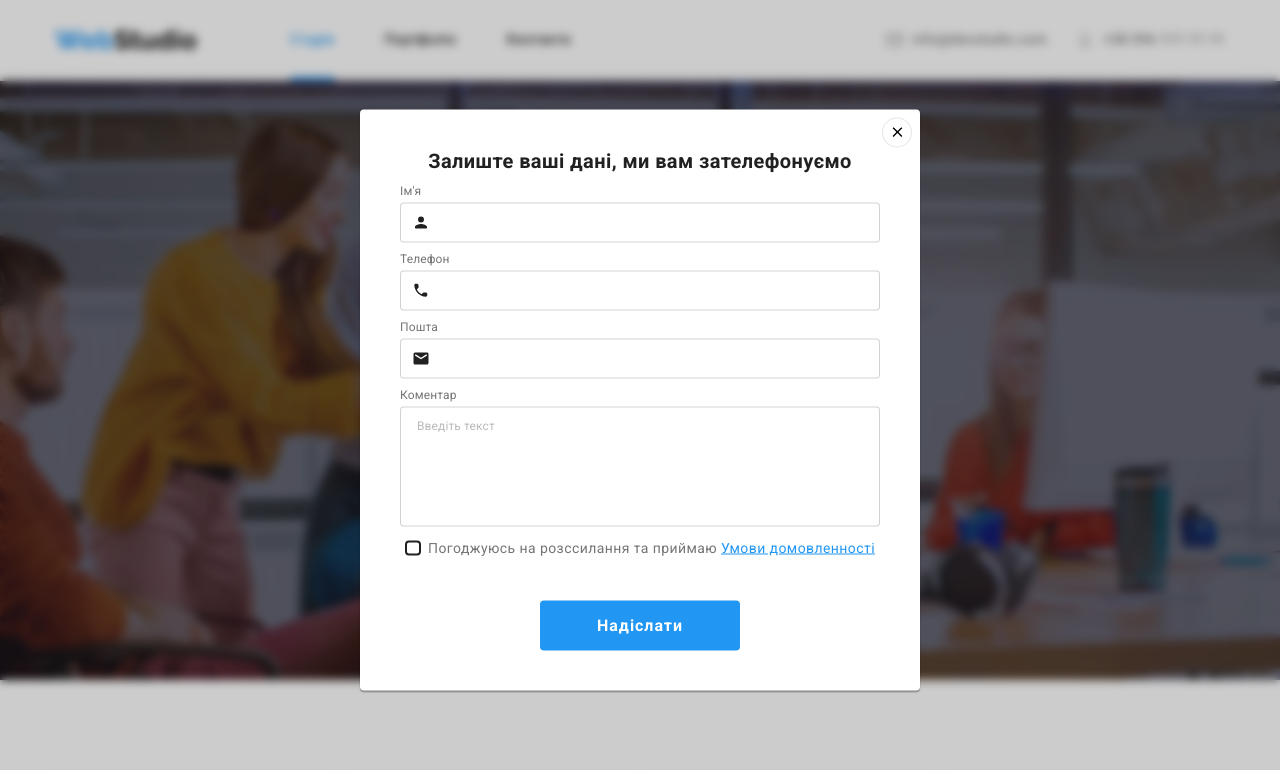
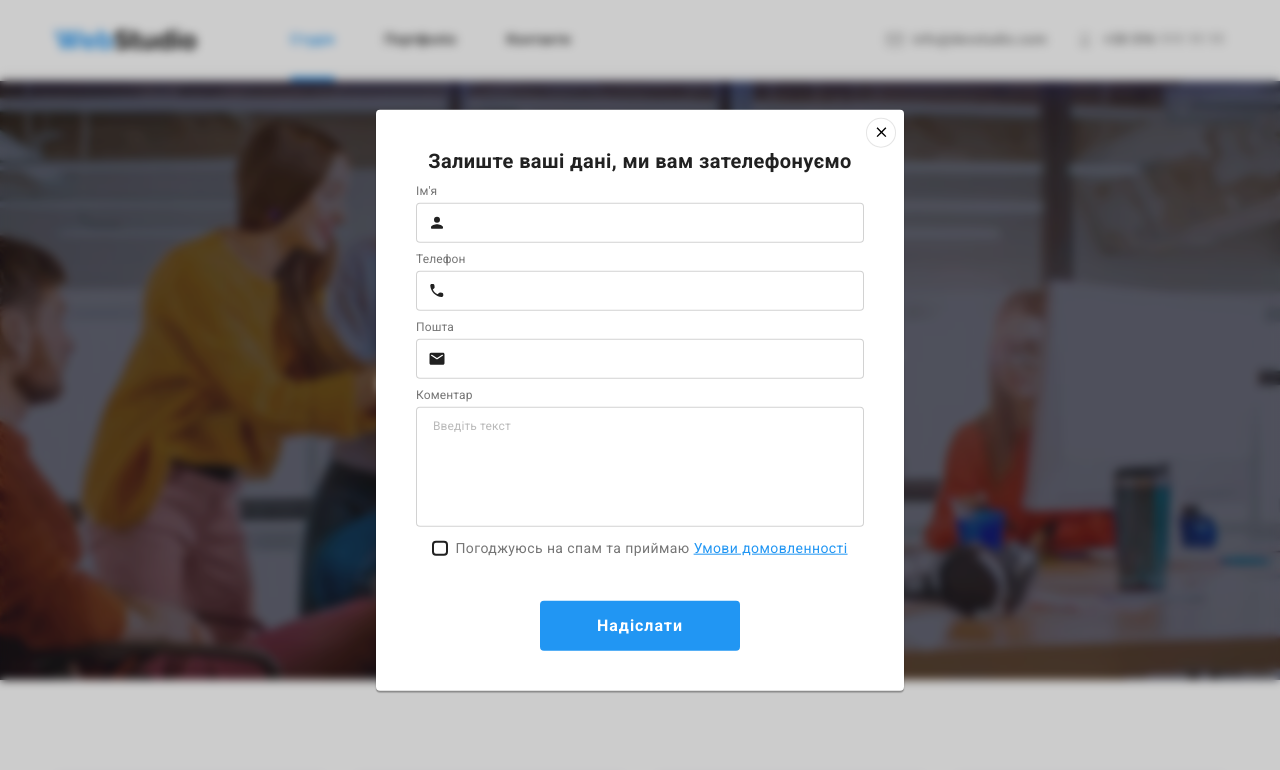
Before and after one commit to exmahinator/goit-markup-hw-07, a plain HTML site: page index.html in a window 1280 px wide. Both pictures are taken after a click on the button "Замовити послугу". Shown: the top 770 px of the page. Drawn offline with nearby package versions, Linux system fonts and the light colour scheme.

Commit message:
Update modal window

```diff
--- a/index.html
+++ b/index.html
@@ -433,7 +433,7 @@
                                 <use href="./images/icons.svg#form-check"></use>
                             </svg>
                         </span>
-                        <span class="modal__contract-text">Погоджуюсь на розссилання та приймаю <a href=""
+                        <span class="modal__contract-text">Погоджуюсь на спам та приймаю <a href=""
                                 class="modal__contract-terms">Умови домовленності</a></span>
                     </span>
                 </label>
--- a/sass/components/_modal.scss
+++ b/sass/components/_modal.scss
@@ -31,9 +31,7 @@
 .modal {
     position: absolute;
     max-height: 581px;
-    max-width: 560px;
-    width: 100%;
-    height: 100%;
+    max-width: 528px;
 
     top: 50%;
     left: 50%;
@@ -87,7 +85,7 @@
 
         &__form {
             display: flex;
-            width: 100%;
+            width: 528px;
             padding: 40px;
             flex-direction: column;
         }
```
Also changed, not shown: css/main.css, css/main.min.css, 2 other files.
